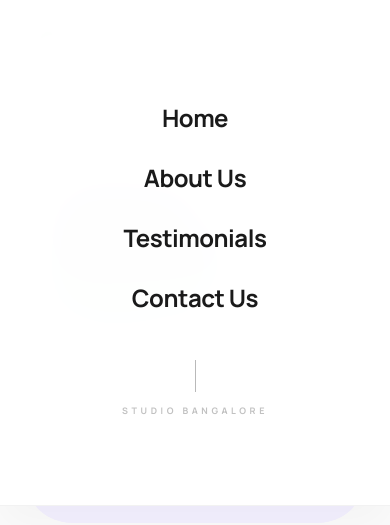
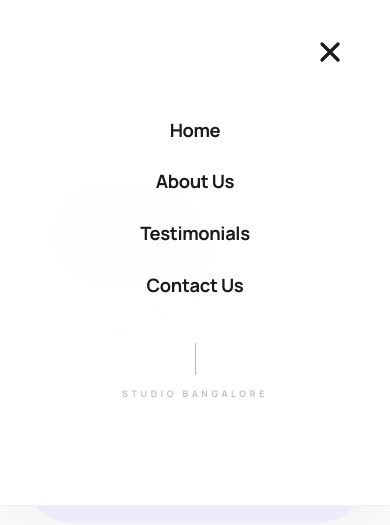
Before and after one commit to niiidhan/zyradesigns, a plain HTML site: page zyra-designs/index.html in a window 390 px wide. Both pictures are taken after a click on the button 341 px from the left and 40 px from the top of the page. Shown: the top 525 px of the page. Drawn offline with nearby package versions, Linux system fonts and the light colour scheme.

Commit message:
UI: Refine mobile menu - smaller font size and added a dedicated close button

```diff
--- a/zyra-designs/index.html
+++ b/zyra-designs/index.html
@@ -51,6 +51,13 @@
 
     <!-- Mobile Menu Overlay -->
     <div class="mobile-menu-overlay" id="mobileMenu">
+        <!-- New: Close Button inside overlay -->
+        <button onclick="toggleMobileMenu()" class="absolute top-6 right-8 p-3 text-brandDark focus:outline-none"
+            aria-label="Close menu">
+            <svg class="w-8 h-8" fill="none" stroke="currentColor" viewBox="0 0 24 24">
+                <path d="M6 18L18 6M6 6l12 12" stroke-width="2.5" stroke-linecap="round" stroke-linejoin="round" />
+            </svg>
+        </button>
         <div class="flex flex-col items-center py-10">
             <a href="javascript:void(0)" onclick="closeMobileMenu(); window.scrollTo({top:0,behavior:'smooth'})"
                 class="mobile-link" style="transition-delay: 100ms;">Home</a>
--- a/zyra-designs/style.css
+++ b/zyra-designs/style.css
@@ -533,7 +533,7 @@ select.consult-input {
 }
 
 .mobile-link {
-    font-size: 1.5rem;
+    font-size: 1.15rem;
     font-weight: 700;
     color: #1a1a1a;
     margin: 0.75rem 0;
@@ -541,6 +541,10 @@ select.consult-input {
     transform: translateY(15px);
     transition: all 0.4s ease;
     letter-spacing: -0.02em;
+}
+
+.mobile-link:hover {
+    color: #11d411;
 }
 
 .mobile-menu-overlay.active .mobile-link {
```
